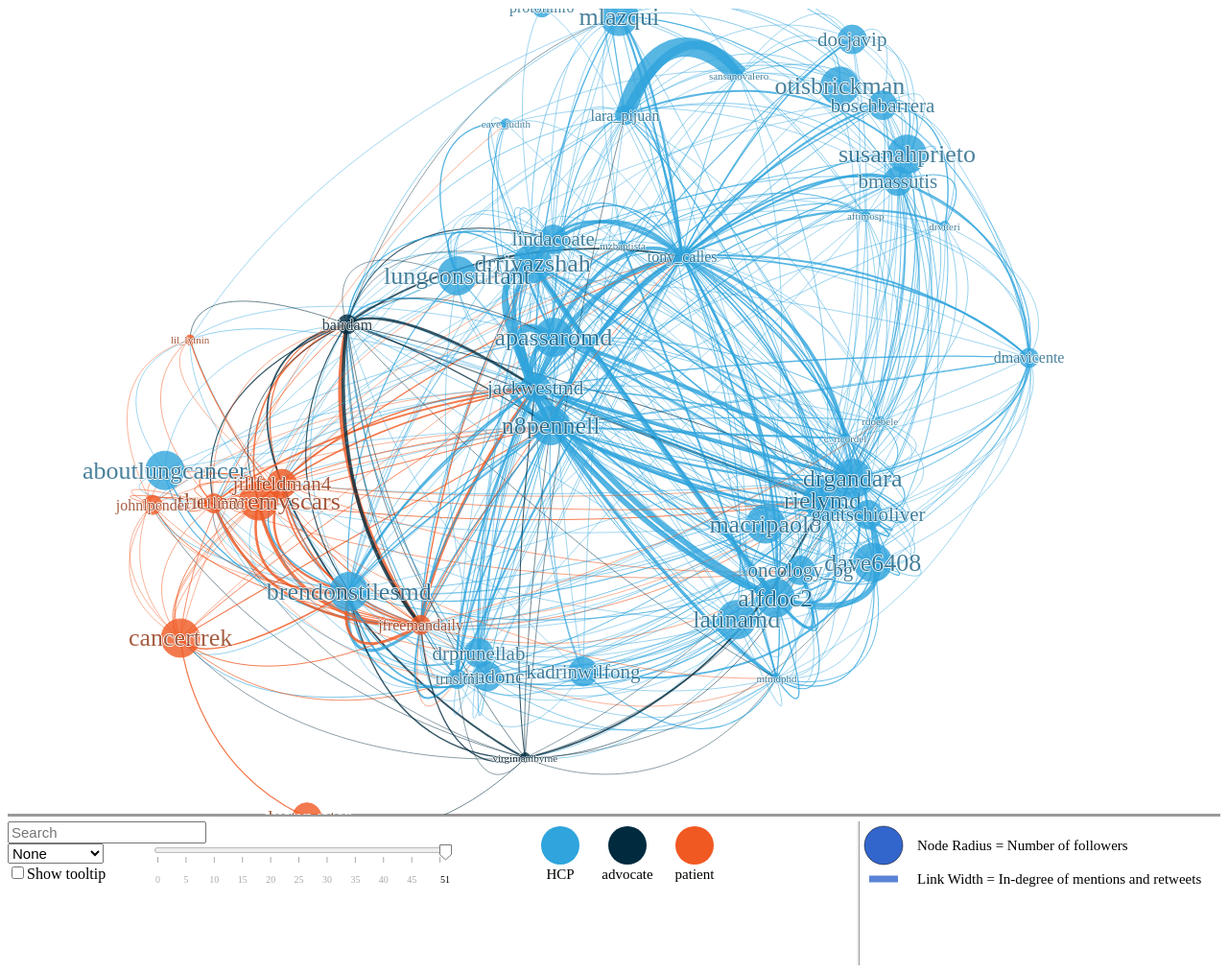
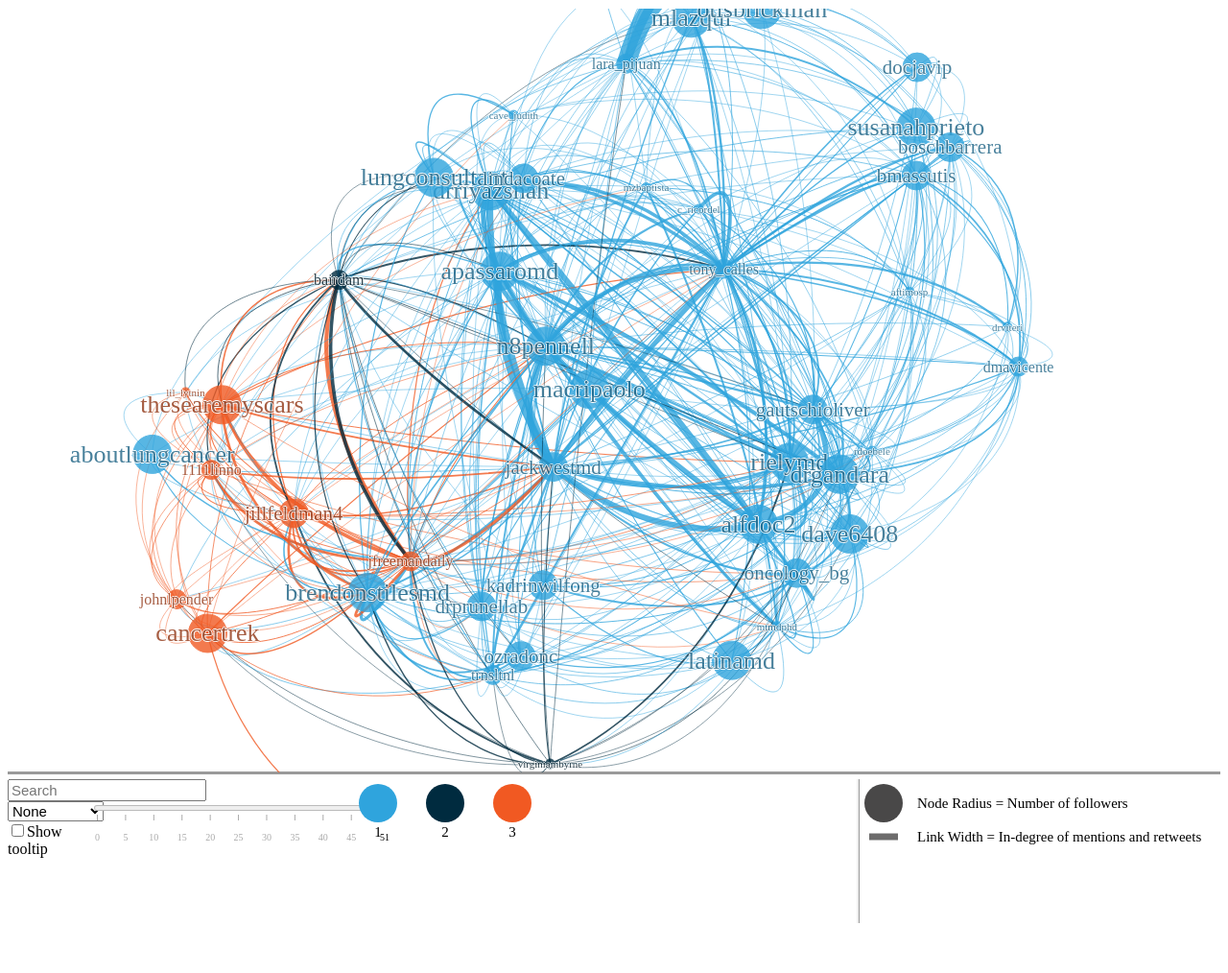
Before and after one commit to chrisdaly/chrisdaly.github.io, a Jekyll site: the page built from _posts/2018-01-24-Network Viz.md, in a window 1280 px wide. Shown: the whole page at 96% size. Built offline with Jekyll 4.4.1, drawn with Linux system fonts in a browser that asks for light colours; after the commit the page ends 970 px from its top, so only the background shows below that; some of the changed lines change nothing that is shown.

Commit message:
Updated NetworkViz

```diff
--- a/static/forcelayout/css/main.css
+++ b/static/forcelayout/css/main.css
@@ -1,7 +1,6 @@
 text {
     font-family: Montserrat;
 }
-
 
 .nodes circle {
     pointer-events: all;
@@ -42,8 +41,7 @@
     padding: 5px;
     opacity: 0;
     font: 10px;
-        font-family: Montserrat;
-
+    font-family: Montserrat;
     color: black;
     stroke: rgba(255, 255, 255);
     display: inline-block;
@@ -77,7 +75,7 @@
 
 div#viz {
     float: top;
-    height: 95%;
+    height: 90%;
 }
 
 div#bottom_panel {
@@ -88,17 +86,17 @@
 
 div#bot_left {
     float: left;
-    width: 10%;
+    width: 5%;
 }
 
 div#bot_middle_left {
     float: left;
-    width: 30%;
+    width: 20%;
 }
 
 div#bot_middle_right {
     float: left;
-    width: 30%;
+    width: 45%;
 }
 
 div#bot_right {
--- a/static/forcelayout/js/data_processing.js
+++ b/static/forcelayout/js/data_processing.js
@@ -35,10 +35,10 @@
     return graph
 }
 
-function wrangle_data(graph_processed) {
+function wrangle_data(graph_processed, filters) {
     var graph = $.extend(true, {}, graph_processed)
-    var num = filters['node_num']
-    graph.nodes = filter_nodes(graph_processed, num);
+    // var num = filters['node_num']
+    graph.nodes = filter_nodes(graph_processed, filters);
     graph.links = graph_processed.links.filter(function(d) {
         return ((graph.nodes.includes(d.source)) &
             (graph.nodes.includes(d.target)))
@@ -86,15 +86,15 @@
     return node_data
 }
 
-function filter_nodes(graph_processed, num) {
-    // nodes_filtered = graph.nodes.filter(function(d) {
-    //     if (filters['node_types'].includes(group_mapping[d.group])) {
-    //         return d.group
-    //     }
-    // });
+function filter_nodes(graph_processed, filters) {
+    nodes_filtered = graph_processed.nodes.filter(function(d) {
+        if (filters['node_types'].includes(d.group)) {
+            return d.group
+        }
+    });
 
-    nodes_filtered = graph_processed.nodes
-    nodes_filtered = nodes_filtered.slice(0, num);
+    // nodes_filtered = graph_processed.nodes
+    // nodes_filtered = nodes_filtered.slice(0, num);
     // if (filters['country'] != 'None') {
     //     nodes_filtered = nodes_filtered.filter(function(d) {
     //         return d.Country == filters['country'];
--- a/static/forcelayout/js/helpers.js
+++ b/static/forcelayout/js/helpers.js
@@ -67,13 +67,16 @@
     if (i == -1) {
         l.push(val)
         return 1
-    } else {
+    }
+    else {
         if (l.length > 1) {
             l.splice(i, 1)
-            return .4
+            return .5
+        }
+        else {
+            return
         }
     }
-    return false
 }
 
 
--- a/static/forcelayout/js/transitions.js
+++ b/static/forcelayout/js/transitions.js
@@ -1,22 +1,20 @@
 function mouse_over(id) {
-    transition(id, opacity_highlight_node, opacity_fade,
-        opacity_normal_link, text_size_highlight, font_weight_highlight,
+    transition(id, opacity_highlight, opacity_fade,
+        opacity_normal, text_size_highlight, font_weight_highlight,
         font_weight_normal)
 }
 
 function mouse_out(id) {
-    transition(id, opacity_normal_node, opacity_normal_node,
-        opacity_normal_link, text_size_normal, font_weight_normal,
+    transition(id, opacity_normal, text_size_normal, font_weight_normal,
         font_weight_normal)
 }
 
-function transition(id, opacity_highlight_node, opacity_fade, opacity_normal_link, text_size_highlight, font_weight_highlight, font_weight_normal) {
+function transition(id, opacity_highlight, opacity_fade, opacity_normal, text_size_highlight, font_weight_highlight, font_weight_normal) {
     var segments = segment_nodes(id, graph);
-    // console.log(segments)
-    transition_nodes(segments['node_id'], opacity_highlight_node, text_size_highlight, font_weight_highlight);
-    // transition_neighbours(segments['neighbour_ids'], opacity_highlight_node);
-    transition_links(segments['link_ids'], opacity_normal_link);
-    transition_other_nodes(segments['node_other_ids'], opacity_fade, font_weight_normal);
+    transition_nodes(segments['node_id'], opacity_highlight, text_size_highlight, font_weight_highlight);
+    transition_nodes(segments['neighbour_ids'], opacity_highlight, text_size_normal, font_weight_normal);
+    transition_nodes(segments['node_other_ids'], opacity_fade, text_size_normal, font_weight_normal);
+    transition_links(segments['link_ids'], opacity_normal);
     transition_links(segments['links_other_ids'], opacity_fade);
 }
 
@@ -48,7 +46,7 @@
         })
         links_of_all_nodes.push(...links_connecting)
     })
-    link_ids = get_unique_values(links_of_all_nodes, 'id');
+    var link_ids = get_unique_values(links_of_all_nodes, 'id');
 
     return link_ids
 }
@@ -65,11 +63,9 @@
 }
 
 function get_other_nodes(node_ids) {
-
-    node_data_real = graph.nodes.filter(function(d) { return d.id })
-    all_node_ids = get_unique_values(node_data_real, 'id')
-
-    node_other_ids = all_node_ids.filter(x => node_ids.indexOf(x) < 0);
+    var node_data_real = graph.nodes.filter(function(d) { return d.id });
+    var all_node_ids = get_unique_values(node_data_real, 'id');
+    var node_other_ids = all_node_ids.filter(x => node_ids.indexOf(x) < 0);
 
     return node_other_ids
 }
@@ -85,15 +81,15 @@
     return link_id.replace(node_id, '').replace(' ', '')
 }
 
-function transition_nodes(node_ids, opacity_node, text_multiplier, font_weight) {
-    node = nodes.filter(function(d) {
+function transition_nodes(node_ids, opacity, text_multiplier, font_weight) {
+    var node = nodes.filter(function(d) {
         return node_ids.includes(d.id)
     })
 
     node
         .transition()
         .duration(500)
-        .style('opacity', opacity_node)
+        .style('opacity', opacity)
 
     node
         .select('text')
@@ -105,48 +101,6 @@
         })
         .attr('font-weight', font_weight);
 }
-
-// function transition_neighbours(node_ids, opacity) {
-//     node = nodes.filter(function(d) {
-//         return node_ids.includes(d.id);
-//     })
-
-//     node
-//         .transition()
-//         .duration(1000)
-//         .style('opacity', opacity);
-
-//     node
-//         .select('text')
-//         .transition()
-//         .delay(100)
-//         .duration(500)
-//         .attr('font-size', function(d) {
-//             return radius(d[radius_metric]) + 'px'
-//         })
-//         .attr('font-weight', 'inherit');
-// }
-
-function transition_other_nodes(node_ids, opacity, font_weight) {
-    node = nodes.filter(function(d) {
-        return node_ids.includes(d.id);
-    })
-
-    node.transition()
-        .duration(1000)
-        .style('opacity', opacity);
-
-    node
-        .select('text')
-        .transition()
-        .delay(100)
-        .duration(500)
-        .attr('font-size', function(d) {
-            return radius(d[radius_metric]) + 'px'
-        })
-        .attr('font-weight', font_weight);
-}
-
 
 function transition_links(link_ids, opacity) {
     var link = links.filter(function(d) {
@@ -166,7 +120,7 @@
     if (tooltip_display == false) {
         return
     }
-    coords = calc_tooltip_coords();
+    var coords = calc_tooltip_coords();
 
     tooltip.transition()
         .style('display', 'block')
--- a/static/forcelayout/js/ui.js
+++ b/static/forcelayout/js/ui.js
@@ -57,7 +57,6 @@
         });
 }
 
-
 function create_legend() {
     var legend = d3.select("#legend")
         .append("svg").attr('id', 'legend')
@@ -67,9 +66,7 @@
         .attr("r", 20)
         .attr('cx', 25)
         .attr('cy', 25)
-        .style('stroke', 'black')
-        .style('stroke-width', .5)
-        .style('fill', '#3366cc');
+        .style('fill', '#494848');
 
     legend.append("text")
         .text('Node Radius = Number of followers')
@@ -89,9 +86,9 @@
 
     legend.append("path")
         .attr("d", line_generator(line_data))
-        .attr("stroke", "#3366cc") // TODO. put colour in variable and ref.
+        .attr("stroke", "#494848") // TODO. put colour in variable and ref.
         .attr("stroke-width", 7)
-        .style('opacity', opacity_normal_link);
+        .style('opacity', opacity_normal);
 
     legend.append("text")
         .text('Link Width = In-degree of mentions and retweets')
@@ -110,11 +107,12 @@
         .attr('width', '100%')
 
     var buttons = button_div.selectAll('.circle')
-        .data([1, 2, 3])
+        .data(groups)
         .enter()
         .append("g")
 
     buttons.append("circle")
+        .attr('id', function(d) { return d; })
         .attr("r", 20)
         .attr("fill", function(d) { return colour(d) })
         .attr('cx', function(i, d) { return i * circles_offset })
@@ -122,7 +120,7 @@
         .on('click', update_type_filter)
 
     buttons.append("text")
-        .text(function(d) { return group_mapping[d] })
+        .text(function(d) { return d; })
         .attr('x', function(i, d) { return i * circles_offset })
         .attr('y', 60)
         .attr('text-anchor', 'middle')
--- a/static/forcelayout/js/viz.js
+++ b/static/forcelayout/js/viz.js
@@ -1,12 +1,5 @@
 var graph_raw = load_data("/static/forcelayout/data/mdl.json");
-
 var graph_processed = pre_process_graph(graph_raw);
-
-function update() {
-    graph = wrangle_data(graph_processed);
-    graph = add_extra_nodes_links_for_curves(graph);
-    update_viz(graph);
-}
 
 var margin = { 'top': 20, 'right': 10, 'bottom': 10, 'left': 10 };
 var width = $('#viz').width() - margin.left - margin.right;
@@ -15,17 +8,11 @@
 var link_dim = [.5, 20];
 var radius_range = [5, 10, 15, 20];
 var stroke_fade = .2;
-var opacity_normal_node = .8;
-var opacity_highlight_node = 1;
-var opacity_normal_link = .8;
+var opacity_normal = .8;
 var opacity_highlight = 1;
 var opacity_fade = .05;
 var text_size_highlight = 1.8;
 var text_size_normal = 1;
-
-// text_multiplier
-
-
 var font_weight_highlight = 'bolder';
 var font_weight_normal = 'inherit';
 var tooltip_offset = 20;
@@ -56,7 +43,7 @@
     .force("charge", d3.forceManyBody().theta(1).distanceMax(800).strength(-100)) //
     .force("center", d3.forceCenter(width / 2, height / 2))
     .alphaDecay(0.01)
-    .alpha(0.5)
+    .alpha(1)
     .force("y", d3.forceY())
     .force("x", d3.forceX());
 
@@ -65,24 +52,34 @@
     countries.splice(0, 0, "None");
 
     max_length = graph_processed.nodes.length;
+    groups = get_unique_values(graph_processed.nodes, 'group');
+    groups = groups.map(Number);
 
-    group_mapping = {
-        1: 'HCP',
-        2: 'advocate',
-        3: 'patient'
-    };
-
-    filters = {
-        'node_types': Object.values(group_mapping),
+    var filters = {
+        'node_types': groups,
         'node_num': graph_processed.links.length,
         'country': 'None'
     };
+
+    return filters;
 }
 
-create_filters(graph_processed)
-create_ui();
+filters = create_filters(graph_processed)
+console.log(filters)
+create_ui(filters);
 update();
 
+
+function update() {
+    graph = wrangle_data(graph_processed, filters);
+    graph = add_extra_nodes_links_for_curves(graph);
+    update_viz(graph);
+}
+
+
+function init_viz() {
+
+}
 
 function update_viz(graph) {
     scale_links = d3.scaleLinear()
@@ -94,7 +91,7 @@
         .range(radius_range);
 
     links = svg.select(".links").selectAll(".link")
-        .data(graph.bi_links, function(d) { return d.id; })
+        .data(graph.bi_links, function(d) { return d[1].link_id; })
 
     links.exit().transition().duration(200)
         .attr("stroke-width", function(d) { return 0 })
@@ -108,16 +105,10 @@
         .attr('id', function(d) { return d[0].id + ' ' + d[2].id })
         .style("stroke-width", function(d) { return scale_links(d[1].link_value) })
         .style("stroke", function(d) { return colour(d[0].group); })
-        .style("stroke-opacity", opacity_normal_link);
-
-    function get_link_value(graph, id) {
-        graph.bi_links.filter(function(d) {
-            return d.id == d
-        })
-    }
+        .style("stroke-opacity", opacity_normal);
 
     nodes = svg.select(".nodes").selectAll(".node")
-        .data(graph.nodes.filter(function(d) { return d.id; }))
+        .data(graph.nodes) //.filter(function(d) { return d.id; })
 
     nodes.exit().transition().duration(700)
         .attr("r", 0)
@@ -129,7 +120,7 @@
         .attr("class", "node")
         .attr('id', function(d) { return d.id; })
         .merge(nodes)
-        .style('opacity', opacity_normal_node)
+        .style('opacity', opacity_normal)
 
     nodes
         .call(d3.drag()
@@ -138,8 +129,7 @@
             .on("end", dragended))
     nodes
         .on('mouseover', function(d) {
-            // Fixes ordering of text and other circles.
-            this.parentNode.appendChild(this);
+            this.parentNode.appendChild(this); // Fixes ordering of text and other circles.
             show_tooltip(d);
             mouse_over(d.id)
         })
@@ -167,7 +157,7 @@
         .attr('font-size', function(d) {
             return radius(d[radius_metric]) + 6 + 'px'
         })
-        .attr('class', function(d) { return group_mapping[d.group] })
+        .attr('class', function(d) { return d })
         .text(function(d) { return d['id'] });
 
     simulation
@@ -221,19 +211,15 @@
     return node_data
 }
 
-
-
 function update_type_filter(d) {
-    val = d3.select(this).attr('id');
+    val = parseInt(d3.select(this).attr('id'));
     opacity = toggle_array(filters['node_types'], val)
     if (opacity == false) {
         return
     }
-    d3.select(this).style('opacity', opacity_normal_link)
-    update()
+    d3.select(this).style('opacity', opacity)
+    update();
 }
-
-
 
 function filter_num(val) {
     filters['node_num'] = val;
@@ -250,20 +236,20 @@
     if (val == '') {
         var node_ids = get_unique_values(graph.nodes, 'id')
         var link_ids = get_unique_values(graph.links, 'id')
-        transition_nodes(node_ids, opacity_normal_node);
-        transition_links(link_ids, opacity_normal_link)
+        transition_nodes(node_ids, opacity_normal);
+        transition_links(link_ids, opacity_normal)
 
     } else {
         var real_node_data = graph.nodes.filter(function(d) { return d.id; })
-        node_ids = get_node_ids_matching_substring(real_node_data, val);
+        var node_ids = get_node_ids_matching_substring(real_node_data, val);
         var node_other_ids = get_other_nodes(node_ids)
-        link_ids = get_links_ids_for_node_id(node_ids);
-        links_other_ids = get_other_links_ids(link_ids)
+        var link_ids = get_links_ids_for_node_id(node_ids);
+        var links_other_ids = get_other_links_ids(link_ids)
 
-        transition_nodes(node_ids, opacity_highlight_node, text_size_highlight, font_weight_highlight);
-        transition_neighbours(node_other_ids, opacity_fade)
-        transition_links(link_ids, opacity_normal_link)
-        transition_links(links_other_ids, opacity_fade)
+            transition_nodes(node_ids, opacity_highlight, text_size_highlight, font_weight_highlight);
+            transition_nodes(node_other_ids, opacity_fade, text_size_normal, font_weight_normal);
+            transition_links(link_ids, opacity_normal)
+            transition_links(links_other_ids, opacity_fade)
     }
 }
 
```
Also changed, not shown: 1 other file.
